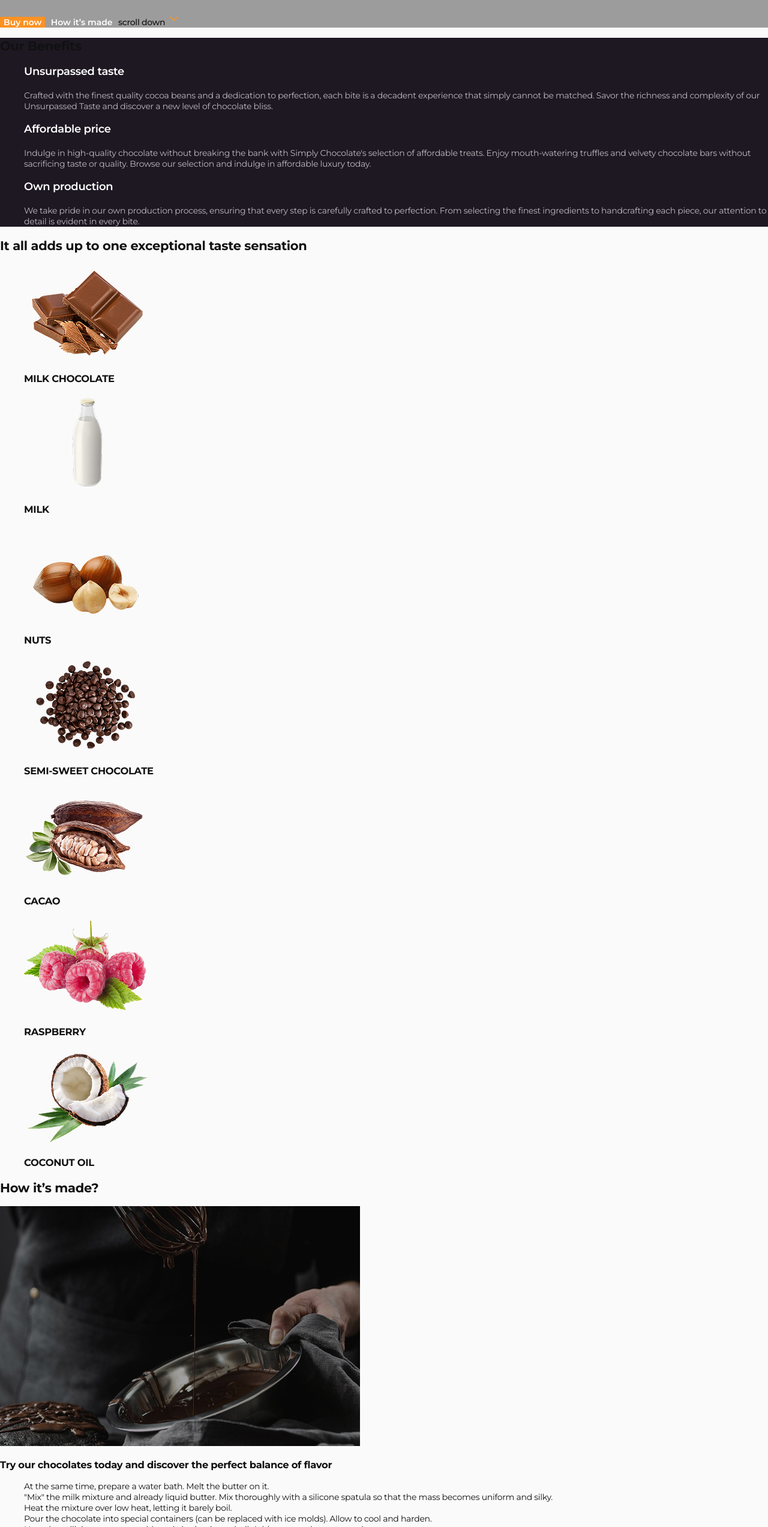
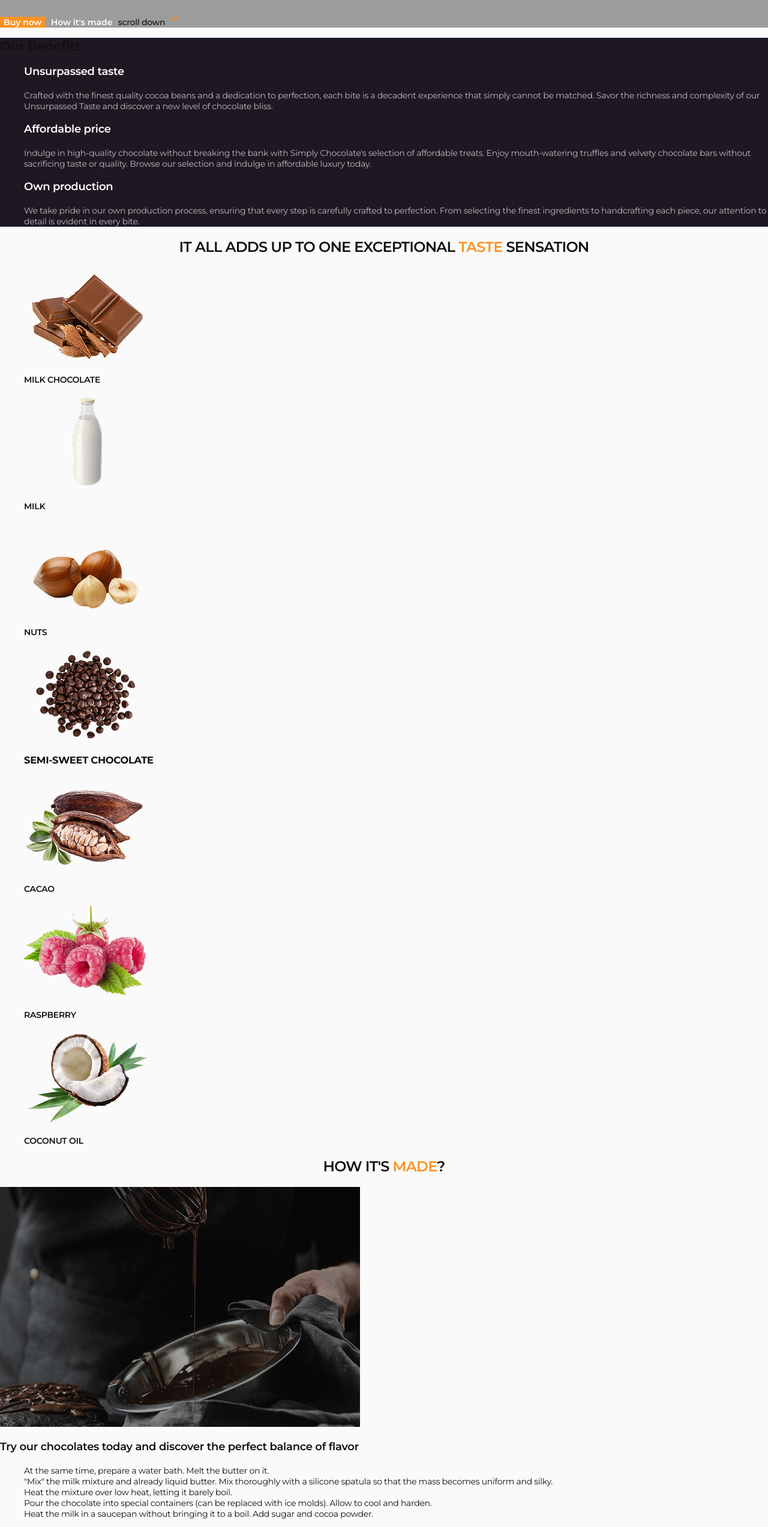
Before and after one commit to Serhii-0607/html-css-chocolate-practice, a plain HTML site: page index.html in a window 1280 px wide. Shown: the part 254-2800 px from the top of the page at 60% size. Drawn offline with nearby package versions, Linux system fonts and the light colour scheme.

Commit message:
write Ingredients та Made sections

```diff
--- a/css/common.css
+++ b/css/common.css
@@ -27,6 +27,21 @@ address {
 }
 
 /* Base styles */
+.section {}
+
+.section-title {
+ font-weight: 600;
+ font-size: 24px;
+ line-height: 1.17;
+ letter-spacing: -0.03em;
+ text-align: center;
+ text-transform: uppercase;
+}
+
+.accent {
+ color: #fd9222;
+}
+
 .logo {
  font-weight: 700;
  font-size: 18px;
--- a/css/ingridients.css
+++ b/css/ingridients.css
@@ -0,0 +1,15 @@
+.ingridients {}
+
+.ingridients-title {}
+
+.ingridients-list {}
+
+.ingredients-item {}
+
+.ingredients-ill {}
+
+.ingredients-caption {
+ font-size: inherit;
+ font-weight: 600;
+ text-transform: uppercase;
+}
--- a/css/made.css
+++ b/css/made.css
@@ -0,0 +1,17 @@
+.made {}
+
+.made-title {}
+
+.accent {}
+
+.made-ill {}
+
+.made-caption {
+ font-weight: 600;
+ font-size: 18px;
+ line-height: 1.33;
+}
+
+.made-list {}
+
+.made-item {}
--- a/index.html
+++ b/index.html
@@ -32,7 +32,7 @@
           <a href="#home" class="main-nav-link">Home</a>
         </li>
         <li class="main-nav-item">
-          <a href="#made" class="main-nav-link">How it’s made?</a>
+          <a href="#made" class="main-nav-link">How it&#39;s made?</a>
         </li>
         <li class="main-nav-item">
           <a href="#reviews" class="main-nav-link">Chocolate is loved</a>
@@ -64,7 +64,7 @@
         our finest ingredients for a moment
         of pure delight!</h1>
       <button class="btn btn-filled" type="button">Buy now</button>
-      <button class="btn btn-outline primary" type="button">How it’s made</button>
+      <button class="btn btn-outline primary" type="button">How it&#39;s made</button>
       <a href="#benefits" class="hero-link">scroll down <img src="./images/icons/arrow-down.svg" alt="Arrow down icon"
           width="22" height="22" class="hero-link-icon"></a>
     </section>
@@ -101,52 +101,58 @@
       </ul>
     </section>
     <!-- Ingridients section -->
-    <section id="ingridients">
-      <h2>It all adds up to one exceptional taste sensation</h2>
-      <ul>
-        <li>
-          <img src="./images/ingridients/img-1.png" alt="MILK CHOCOLATE" width="212" height="160">
-          <h3>MILK CHOCOLATE</h3>
+    <section class="ingridients section" id="ingridients">
+      <h2 class=" section-title ingridients-title">It all adds up to one exceptional <span class="accent">taste</span>
+        sensation</h2>
+      <ul class="ingridients-list">
+        <li class="ingredients-item">
+          <img class="ingredients-ill" src="./images/ingridients/img-1.png" alt="MILK CHOCOLATE" width="212"
+            height="160">
+          <h3 class="ingredients-caption">MILK CHOCOLATE</h3>
         </li>
-        <li>
-          <img src="./images/ingridients/img-2.png" alt="MILK" width="212" height="160">
-          <h3>MILK</h3>
+        <li class="ingredients-item">
+          <img class="ingredients-ill" src="./images/ingridients/img-2.png" alt="MILK" width="212" height="160">
+          <h3 class="ingredients-caption">MILK</h3>
         </li>
-        <li>
-          <img src="./images/ingridients/img-3.png" alt="NUTS" width="212" height="160">
-          <h3>NUTS</h3>
+        <li class="ingredients-item">
+          <img class="ingredients-ill" src="./images/ingridients/img-3.png" alt="NUTS" width="212" height="160">
+          <h3 class="ingredients-caption">NUTS</h3>
         </li>
-        <li>
-          <img src="./images/ingridients/img-4.png" alt="SEMI-SWEET CHOCOLATE" width="212" height="160">
+        <li class="ingredients-item">
+          <img class="ingredients-ill" src="./images/ingridients/img-4.png" alt="SEMI-SWEET CHOCOLATE" width="212"
+            height="160">
           <h3>SEMI-SWEET CHOCOLATE</h3>
         </li>
-        <li>
-          <img src="./images/ingridients/img-5.png" alt="CACAO" width="212" height="160">
-          <h3>CACAO</h3>
+        <li class="ingredients-item">
+          <img class="ingredients-ill" src="./images/ingridients/img-5.png" alt="CACAO" width="212" height="160">
+          <h3 class="ingredients-caption">CACAO</h3>
         </li>
-        <li>
-          <img src="./images/ingridients/img-6.png" alt="RASPBERRY" width="212" height="160">
-          <h3>RASPBERRY</h3>
+        <li class="ingredients-item">
+          <img class="ingredients-ill" src="./images/ingridients/img-6.png" alt="RASPBERRY" width="212" height="160">
+          <h3 class="ingredients-caption">RASPBERRY</h3>
         </li>
-        <li>
-          <img src="./images/ingridients/img-7.png" alt="COCONUT OIL" width="212" height="160">
-          <h3>COCONUT OIL</h3>
+        <li class="ingredients-item">
+          <img class="ingredients-ill" src="./images/ingridients/img-7.png" alt="COCONUT OIL" width="212" height="160">
+          <h3 class="ingredients-caption">COCONUT OIL</h3>
         </li>
       </ul>
     </section>
     <!-- Made section -->
-    <section id="made">
-      <h2>How it’s made?</h2>
-      <img src="./images/made/made.jpg" alt="" width="600" height="400">
-      <h3>Try our chocolates today and
+    <section class="section made" id="made">
+      <h2 class="section-title made-title">How it&#39;s <span class="accent">made</span>?</h2>
+      <img src="./images/made/made.jpg" alt="" width="600" height="400" class="made-ill">
+      <h3 class="made-caption">Try our chocolates today and
         discover the perfect balance of flavor</h3>
-      <ol>
-        <li>At the same time, prepare a water bath. Melt the butter on it.</li>
-        <li>"Mix" the milk mixture and already liquid butter. Mix thoroughly with a silicone spatula so that the mass
+      <ol class="made-list">
+        <li class="made-item">At the same time, prepare a water bath. Melt the butter on it.</li>
+        <li class="made-item">"Mix" the milk mixture and already liquid butter. Mix thoroughly with a silicone spatula
+          so that the mass
           becomes uniform and silky.</li>
-        <li>Heat the mixture over low heat, letting it barely boil.</li>
-        <li>Pour the chocolate into special containers (can be replaced with ice molds). Allow to cool and harden.</li>
-        <li>Heat the milk in a saucepan without bringing it to a boil. Add sugar and cocoa powder.</li>
+        <li class="made-item">Heat the mixture over low heat, letting it barely boil.</li>
+        <li class="made-item">Pour the chocolate into special containers (can be replaced with ice molds). Allow to cool
+          and harden.</li>
+        <li class="made-item">Heat the milk in a saucepan without bringing it to a boil. Add sugar and cocoa powder.
+        </li>
       </ol>
     </section>
     <!-- Products section -->
@@ -281,7 +287,7 @@
 
     <ul>
       <li><a href="#home"">Home</a></li>
-   <li><a href=" #made">How it’s made?</a></li>
+   <li><a href=" #made">How it&#39;s made?</a></li>
       <li><a href="#reviews">Chocolate is loved</a></li>
     </ul>
   </footer>
```
